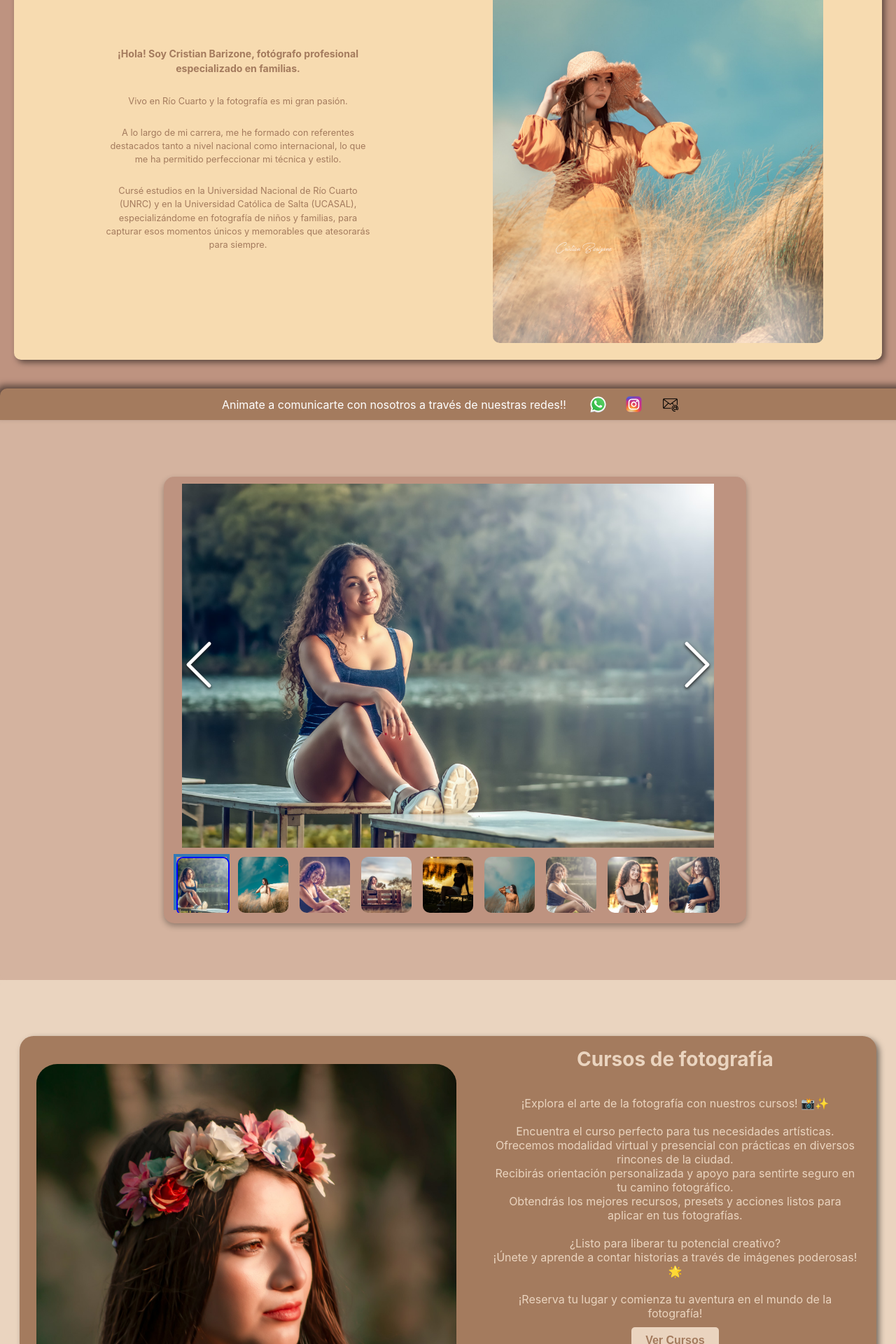
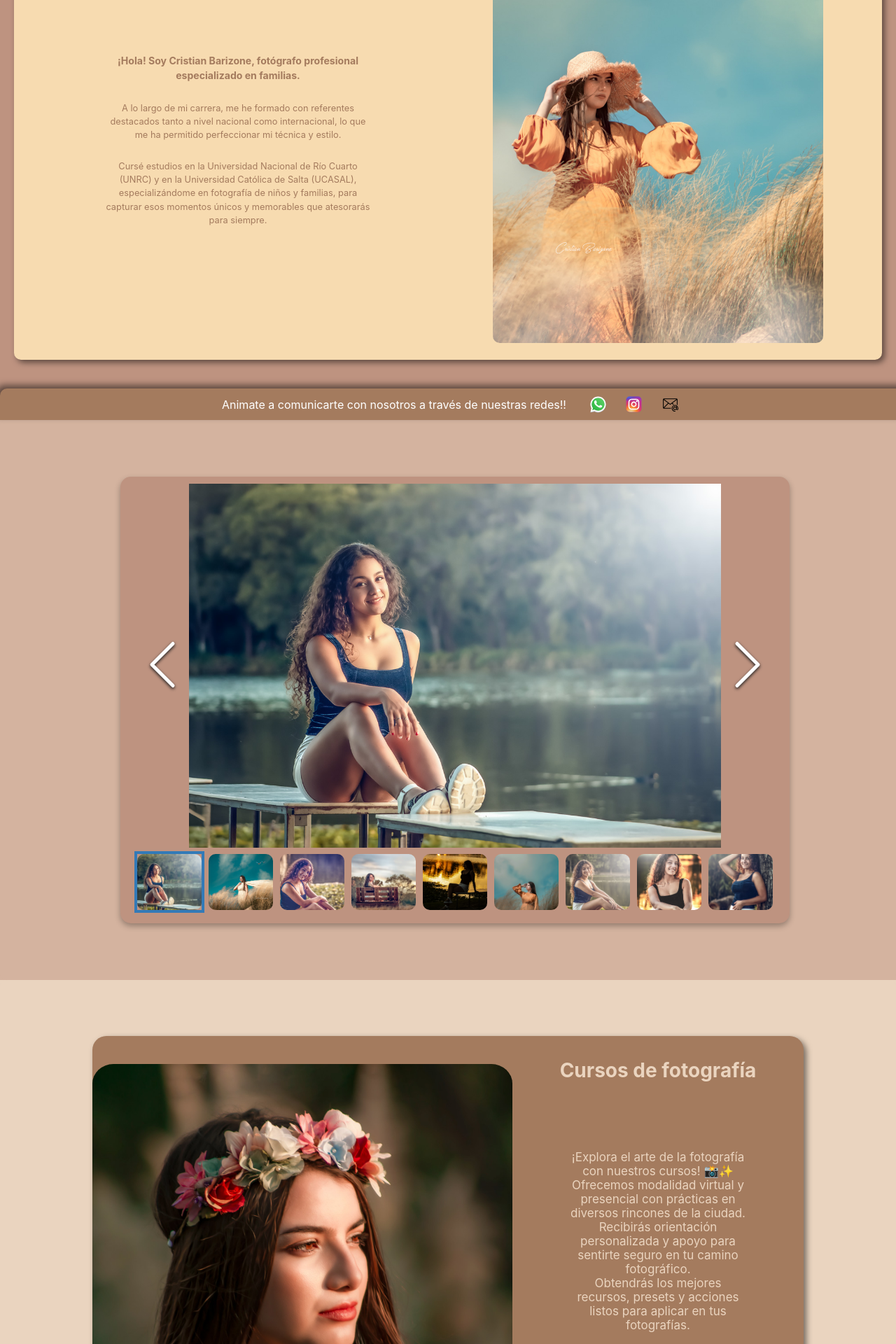
Before and after one commit to Adrianl93/cristianbarizoneph2, a React (Vite) app: page / in a window 1280 px wide. Shown: the part 200-2120 px from the top of the page at 70% size. Built offline with nearby package versions, Linux system fonts and the light colour scheme.

Commit message:
css modified

```diff
--- a/src/App.jsx
+++ b/src/App.jsx
@@ -45,9 +45,8 @@ const projectData = {
             id: "home",
             title: "¡Bienvenido!",
             description1: "¡Hola! Soy Cristian Barizone, fotógrafo profesional especializado en familias.",
-            description2: "Vivo en Río Cuarto y la fotografía es mi gran pasión.",
-            description3: "A lo largo de mi carrera, me he formado con referentes destacados tanto a nivel nacional como internacional, lo que me ha permitido perfeccionar mi técnica y estilo.",
-            description4: "Cursé estudios en la Universidad Nacional de Río Cuarto (UNRC) y en la Universidad Católica de Salta (UCASAL), especializándome en fotografía de niños y familias, para capturar esos momentos únicos y memorables que atesorarás para siempre.",
+            description2: "A lo largo de mi carrera, me he formado con referentes destacados tanto a nivel nacional como internacional, lo que me ha permitido perfeccionar mi técnica y estilo.",
+            description3: "Cursé estudios en la Universidad Nacional de Río Cuarto (UNRC) y en la Universidad Católica de Salta (UCASAL), especializándome en fotografía de niños y familias, para capturar esos momentos únicos y memorables que atesorarás para siempre.",
             image: foto1,
             backgroundColor: "#be9380"
         },
@@ -63,15 +62,11 @@ const projectData = {
             id: "section2",
             title: "Cursos de fotografía",
             description: [
-                "",
                 "¡Explora el arte de la fotografía con nuestros cursos! 📸✨",
-                "",
-                "Encuentra el curso perfecto para tus necesidades artísticas.",
                 "Ofrecemos modalidad virtual y presencial con prácticas en diversos rincones de la ciudad.",
                 "Recibirás orientación personalizada y apoyo para sentirte seguro en tu camino fotográfico.",
                 "Obtendrás los mejores recursos, presets y acciones listos para aplicar en tus fotografías.",
                 "",
-                "¿Listo para liberar tu potencial creativo?",
                 "¡Únete y aprende a contar historias a través de imágenes poderosas! 🌟",
                 "",
                 "¡Reserva tu lugar y comienza tu aventura en el mundo de la fotografía!"
--- a/src/styles/Biography.css
+++ b/src/styles/Biography.css
@@ -33,6 +33,7 @@
     width: 30vw;
     text-align: center;
     margin-inline: auto;
+    font-size: clamp(14px, 1.1rem, 17px);
 }
 
 .biography-text-p {
--- a/src/styles/ContactForm.css
+++ b/src/styles/ContactForm.css
@@ -8,6 +8,12 @@
   justify-content: center;
   align-items: center;
   box-shadow: 4px 4px 8px rgba(0, 0, 0, 0.5); /* Sombra */
+  width: 40vw;
+  height: 60vh;
+  max-height: 100vh;
+
+
+
 }
 
 .contact-form {
@@ -38,15 +44,17 @@
 }
 
 .contact-image {
-  width: 100%;
+  display: flex;
+  width: 80%;
   max-width: 600px;
   height: auto;
   border-radius: 5%;
-  margin-bottom: 20px;
+
+
 }
 
 .titleh2 {
-  font-size: 1.3rem;
+  font-size: clamp(20px, 1.8rem, 28px);
   margin: 0px;
   margin-bottom: 5vh;
   margin-top: 3vh;
@@ -57,13 +65,18 @@
 @media screen and (max-width: 768px) {
   .contact-form-container {
     flex-direction: column; /* Colocar imagen arriba del formulario */
+    width: 80vw ;
+    height: 80vh;
+    }
+
+    .contact-image {
+      display: block; /* No es necesario 'flex' en la imagen */
+      width: 60%; /* Reducir tamaño de la imagen */
+      height: auto;
+      margin: 0 auto; /* Centrar horizontalmente */
+      margin-bottom: 0px;
   }
 
-  .contact-image {
-    width: 50%; /* Reducir tamaño de la imagen */
-    height: auto;
-    margin-bottom: 0px;
-  }
 
   .contact-form {
     width: 90%; /* Hacer el formulario más grande en pantallas pequeñas */
--- a/src/styles/Courses.css
+++ b/src/styles/Courses.css
@@ -34,13 +34,17 @@
     align-items: center;
     justify-content: center;
     width: 43%;
+    margin-top: 2vh;
   }
 
   .course-description p {
-    font-size: clamp(14px, 1.1rem, 16px);
+    font-size: clamp(14px, 1.1rem, 17px);
     margin-bottom: 10px; /* Reducimos el margen inferior */
     text-align: center;
+    width: 20vw;
     color: #ead4bf;
+
+    padding: 10vh;
   }
 
   .course-container h2 {
--- a/src/styles/CustomImageGallery.css
+++ b/src/styles/CustomImageGallery.css
@@ -2,8 +2,11 @@
 .custom-image-gallery-container {
     position: relative;
     width: 100%;
+    max-width: 1200px; /* Añadir un max-width para limitar el tamaño en pantallas grandes */
     display: flex;
-    justify-content: center;
+    justify-content: center; /* Centrar horizontalmente */
+    align-items: center; /* Centrar verticalmente */
+    margin: 0 auto; /* Centrar horizontalmente en la página */
     padding: 10px;
     background-color: #BE9380;
     border-radius: 15px;
@@ -13,12 +16,15 @@
 /* Estilos para la galería de imágenes */
 .custom-image-gallery {
     display: flex;
+    justify-content: center; /* Asegurarse de que esté centrado */
     overflow-x: auto;
     overflow-y: hidden;
     white-space: nowrap;
     scrollbar-width: none; /* Firefox */
     -ms-overflow-style: none; /* IE 10+ */
     width: 100%;
+    max-width: 1000px; /* Añadir un max-width */
+
     border-radius: 10px;
 }
 
@@ -34,57 +40,20 @@
     margin-right: 10px;
     cursor: pointer;
     border-radius: 10px;
-}
-
-.custom-image-gallery .image-gallery-slide img {
-    max-height: 80vh;
-}
-
-/* Estilos personalizados para las miniaturas */
-.custom-image-gallery .image-gallery-thumbnail {
-    width: 10vh;
-    height: 10vh;
-    margin-inline: 0.5vh;
-}
-
-.custom-image-gallery .image-gallery-thumbnail img {
-    height: 10vh;
-    object-fit: cover;
-}
-
-.custom-image-gallery .image-gallery-thumbnail.active img {
-    border: 2px solid #00f;
-}
-
-.custom-image-gallery .image-gallery-thumbnails-container {
-    overflow-x: hidden;
-    display: flex;
-    align-items: center;
-    height: 11vh;
-}
-
-/* Media queries para pantallas medianas (tablets) */
-@media (max-width: 1024px) {
-    .custom-image-gallery img {
-        height: 50vh; /* Ajusta la altura de las imágenes en tablets */
-    }
-
-    .custom-image-gallery .image-gallery-thumbnail {
-        width: 8vh;
-        height: 8vh;
-    }
-
-    .custom-image-gallery .image-gallery-thumbnail img {
-        height: 8vh;
-    }
-
-    .custom-image-gallery .image-gallery-slide img {
-        max-height: 60vh;
-    }
+    max-height: 80px;
 }
 
 /* Media queries para pantallas pequeñas (smartphones) */
 @media (max-width: 768px) {
+    .custom-image-gallery-container {
+        width: 90%; /* Ajuste del ancho en pantallas pequeñas */
+        padding: 10px;
+    }
+
+    .custom-image-gallery {
+        width: 100%; /* Asegúrate de que ocupe el 100% del ancho disponible */
+    }
+
     .custom-image-gallery img {
         height: 40vh; /* Ajusta la altura de las imágenes en smartphones */
     }
```
